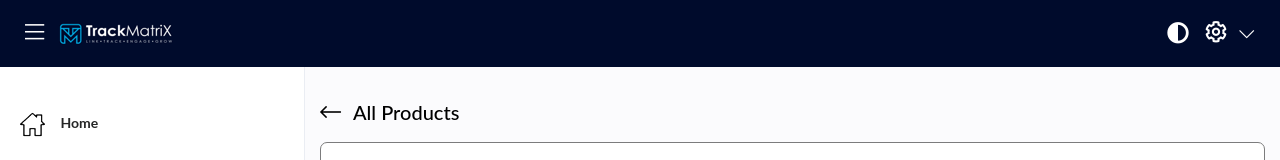
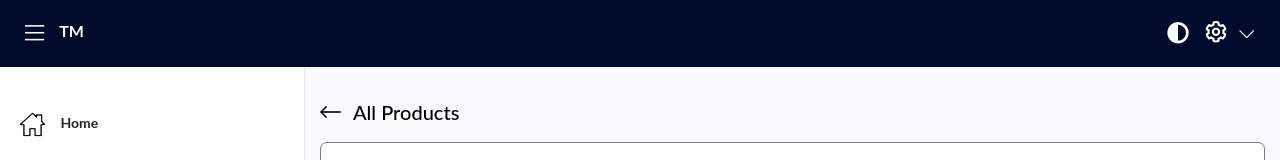
Before and after one commit to ShipraSharma1910/Test1, a website: page products.html in a window 1280 px wide. Shown: the top 160 px of the page. Drawn offline with Linux system fonts and the light colour scheme; files whose address does not match are found by name; a web font is replaced by a local one.

Commit message:
making changes

```diff
--- a/products.html
+++ b/products.html
@@ -18,7 +18,7 @@
 				<div class="menubar">
 					<a href="javascript:void(0);" class="menu-toggle"><i class="fal fa-bars"></i></a>
 				</div>
-				<div class="logo"><a href="javascript:void(0);"><img src="images/logo.png" alt="logo"></a></div>
+				<div class="logo"><a href="javascript:void(0);">TM</a></div>
 			</div>
 			<div class="header-right">
 				<div class="theme-adjuct">
--- a/scss/styles/pages/header.scss
+++ b/scss/styles/pages/header.scss
@@ -22,6 +22,14 @@ header {
             font-size: 22px;
         }
     }
+    .logo {
+        margin-top: -5px;
+        a {
+            color: $white;
+            font-size: 16px;
+            font-weight: $font-bold;
+        }
+    }
     .adjuct-icon, .setting-icon {
         background-color: transparent;
         padding:0;
```
Also changed, not shown: css/style.css.
